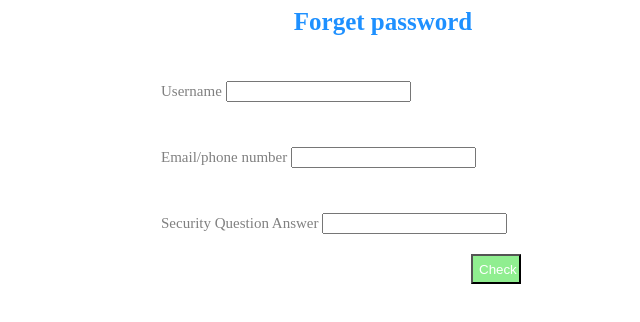
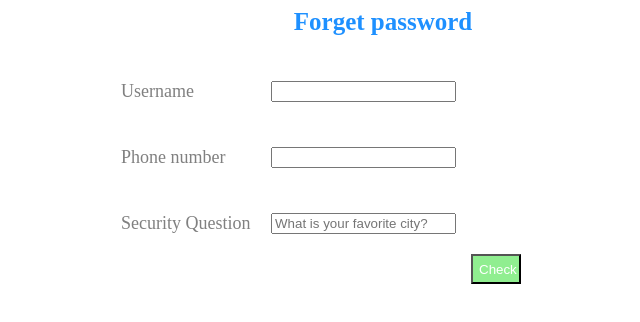
Before and after one commit to wzhoujdz/IAAA, a website: page public/forgetPassword.html in a window 1280 px wide. Shown: the whole page, without its empty margins (253-893 px from the left). Drawn offline with Linux system fonts and the light colour scheme.

Commit message:
change format

```diff
--- a/public/css/accountCreating.css
+++ b/public/css/accountCreating.css
@@ -14,7 +14,7 @@
 
 .item{
     float:left;
-    margin-left:290px;
+    margin-left:340px;
     margin-top:45px;
     font-size:15px;
     color:gray;
@@ -34,6 +34,7 @@
     display: none;
 
 }
+
 .dialogContent{
     float:left;
     width:450px;
@@ -42,6 +43,7 @@
     text-align: center;
     font-size: 20px;
 }
+
 .dialogButton{
     border-top:1px solid black;
     float:left;
@@ -53,3 +55,17 @@
     background: #1ac71a;
     border-radius: 3px;
 }
+
+.input{
+    float:left;
+    font-size:15px;
+    color:gray;
+    font-weight: 450;
+}
+.text{
+    float:left;
+    width:150px;
+    font-size:18px;
+    color:gray;
+    font-weight: 500;
+}
--- a/public/css/forgetPassword.css
+++ b/public/css/forgetPassword.css
@@ -1,6 +1,6 @@
 .item{
     float:left;
-    margin-left:290px;
+    margin-left:250px;
     margin-top:45px;
     font-size:15px;
     color:gray;
@@ -19,3 +19,18 @@
     float: left;
     margin-top: 20px;
 }
+
+.input{
+    float:left;
+    font-size:15px;
+    color:gray;
+    font-weight: 450;
+}
+
+.text{
+    float:left;
+    width:150px;
+    font-size:18px;
+    color:gray;
+    font-weight: 500;
+}
--- a/public/css/resetPassword.css
+++ b/public/css/resetPassword.css
@@ -1,6 +1,6 @@
 .item{
     float:left;
-    margin-left:290px;
+    margin-left:250px;
     margin-top:45px;
     font-size:15px;
     color:gray;
@@ -19,3 +19,18 @@
     float: left;
     margin-top: 20px;
 }
+
+.input{
+    float:left;
+    font-size:15px;
+    color:gray;
+    font-weight: 450;
+}
+
+.text{
+    float:left;
+    width:250px;
+    font-size:18px;
+    color:gray;
+    font-weight: 500;
+}
--- a/public/css/signIn.css
+++ b/public/css/signIn.css
@@ -1,5 +1,5 @@
 .item{
-    float:left;
+
     margin-left:300px;
     margin-top:45px;
     font-size:15px;
@@ -17,7 +17,6 @@
     cursor: pointer;
     margin-top: 20px;
 }
-
 
 .dialog{
     width:450px;
--- a/public/forgetPassword.html
+++ b/public/forgetPassword.html
@@ -21,20 +21,32 @@
 				"text-align:center", also the font size of the title and color are set
 				by me : 25px and dodgerblue-->
 			<div class="item">
-				Username
-				<input type="text" id="userName" />
+				<div class="text">
+					Username
+				</div>
+				<div class="input">
+					<input type="text" id="userName" />
+				</div>
 			</div>
 			<!-- use the class I set in .css (will show below) as all these elements are the same
 				format. Input type is to make it the textfield for people to input-->
 			<div class="item">
-				Email/phone number
-				<input type="text" id="phoneOrEmail" />
+				<div class="text">
+					Phone number
+				</div>
+				<div class="input">
+					<input type="text" id="phoneOrEmail" maxlength="11"/>
+				</div>
 			</div>
 			<!-- use the class I set in .css (will show below) as all these elements are the same
 				format. Input type is to make it the textfield for people to input-->
 			<div class="item">
-				Security Question Answer
-				<input type="text" id="securityAnswer"/>
+				<div class="text">
+					Security Question
+				</div>
+				<div class="input">
+					<input type="text" id="securityAnswer" placeholder="What is your favorite city?"/>
+				</div>
 			</div>
 			<!-- use the class I set in .css (will show below) as all these elements are the same
 				format. Input type is to make it the textfield for people to input-->
```
Also changed, not shown: public/accountCreating.html (+21 -1 lines), public/resetPassword.html (+16 -6 lines), public/signIn.html (+14 -6 lines), 1 other file.
